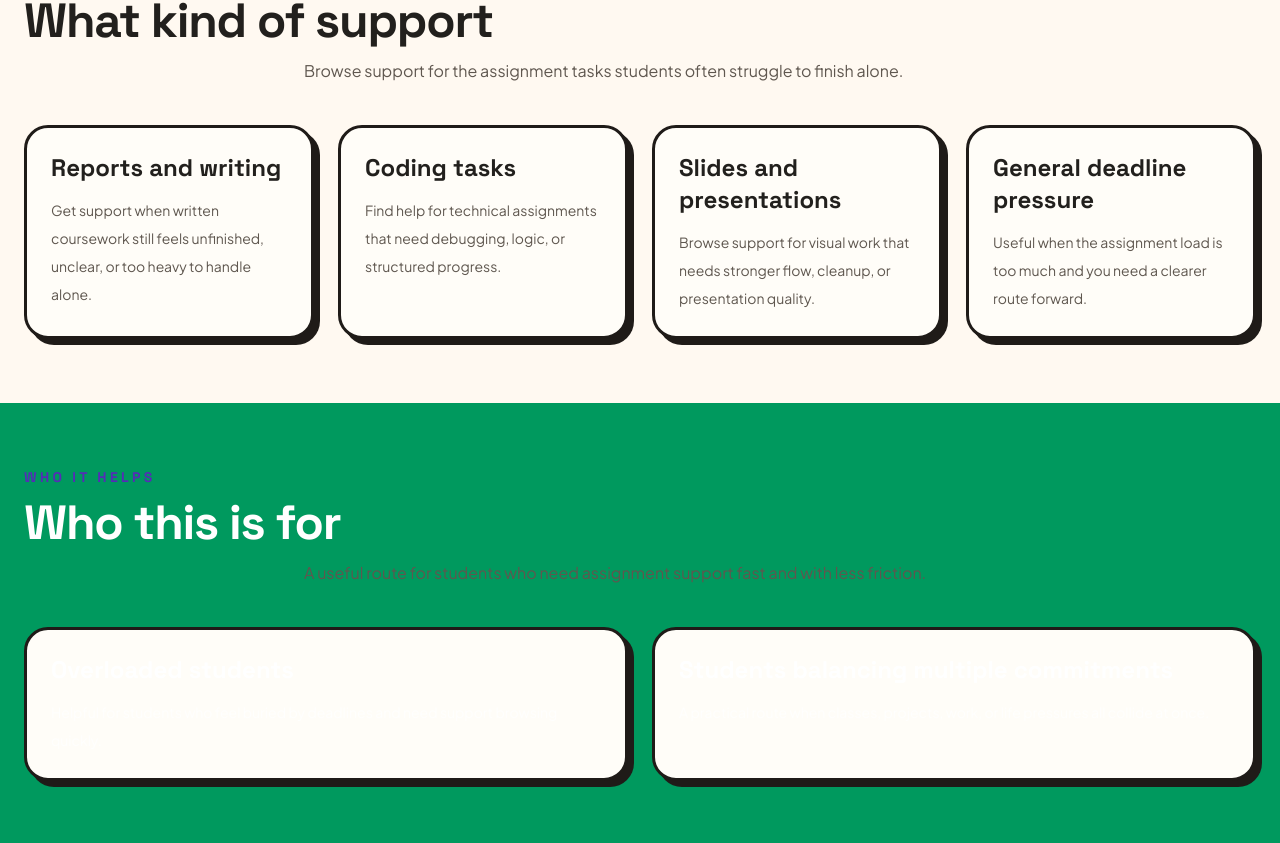
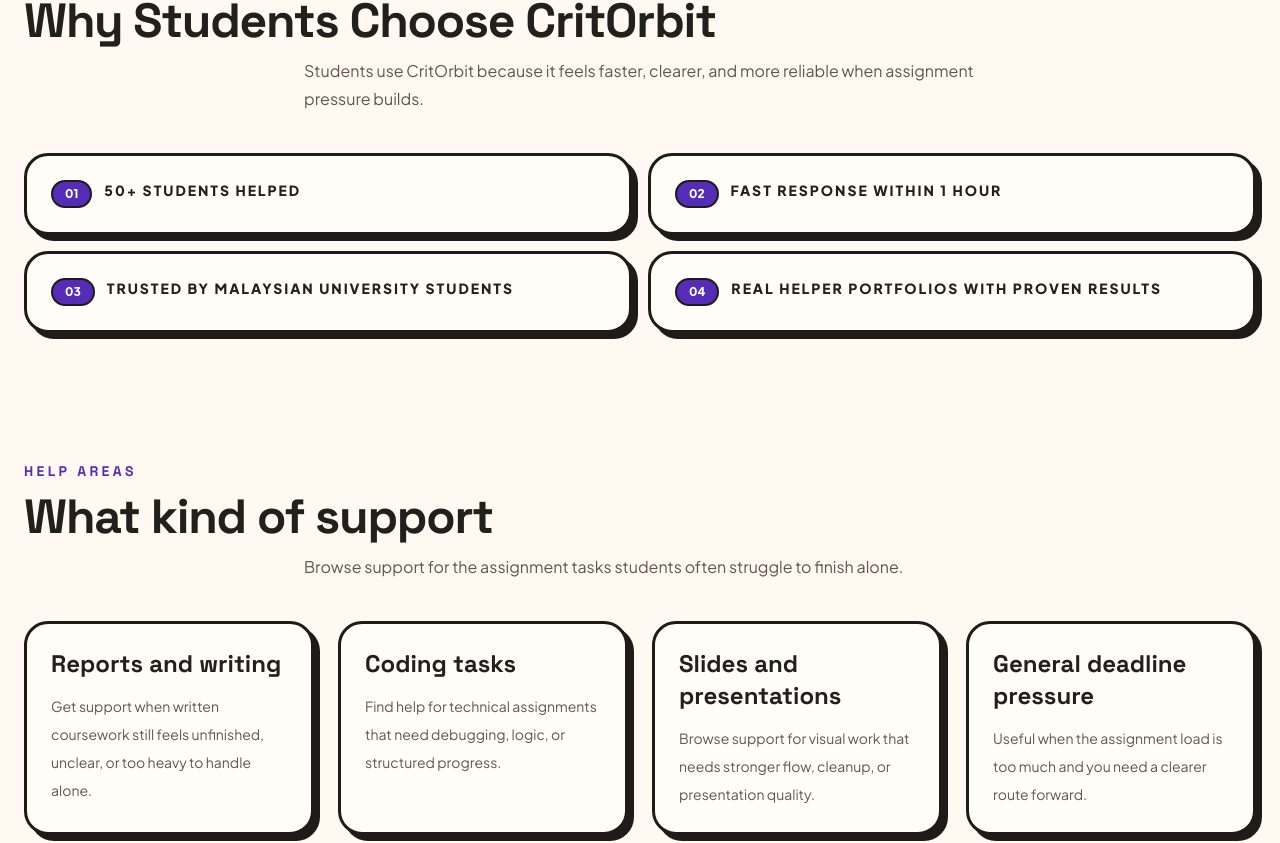
Before and after one commit to GavinChan79/CritOrbit, a Next.js app: page /do-assignment-for-me-malaysia in a window 1280 px wide. Shown: the part 1139-1982 px from the top of the page. Built offline with nearby package versions, Linux system fonts and the light colour scheme; no server answers.

Commit message:
add trust signals to do assignment page

```diff
--- a/src/app/do-assignment-for-me-malaysia/page.tsx
+++ b/src/app/do-assignment-for-me-malaysia/page.tsx
@@ -95,6 +95,31 @@
         </section>
 
         <section className="mx-auto max-w-7xl px-4 py-16 md:px-6">
+          <SectionHeading
+            eyebrow="Trust Signals"
+            title="Why Students Choose CritOrbit"
+            description="Students use CritOrbit because it feels faster, clearer, and more reliable when assignment pressure builds."
+          />
+          <div className="mt-10 grid gap-4 md:grid-cols-2">
+            {[
+              "50+ students helped",
+              "Fast response within 1 hour",
+              "Trusted by Malaysian university students",
+              "Real helper portfolios with proven results",
+            ].map((item, index) => (
+              <Card key={item} className={index === 1 ? "bg-yellow" : "bg-white"}>
+                <div className="flex items-start gap-3">
+                  <span className="retro-pill bg-purple px-3 py-1 text-xs font-black uppercase text-white">
+                    {`0${index + 1}`}
+                  </span>
+                  <p className="text-sm font-black uppercase tracking-[0.14em] text-ink">{item}</p>
+                </div>
+              </Card>
+            ))}
+          </div>
+        </section>
+
+        <section className="mx-auto max-w-7xl px-4 py-16 md:px-6">
           <SectionHeading eyebrow="Help Areas" title="What kind of support" description="Browse support for the assignment tasks students often struggle to finish alone." />
           <div className="mt-10 grid gap-6 md:grid-cols-2 xl:grid-cols-4">
             {helpAreas.map(([title, copy]) => (
@@ -169,6 +194,9 @@
                 <p className="mt-3 max-w-2xl text-sm leading-7 text-white/80">
                   Explore CritOrbit for support with reports, coding tasks, slides, and general deadline pressure.
                 </p>
+                <p className="mt-3 text-sm font-black uppercase tracking-[0.14em] text-yellow">
+                  Get help before your deadline hits.
+                </p>
               </div>
               <Link href="/" className={buttonStyles({ tone: "yellow", size: "lg" })}>
                 Browse Helpers
```
